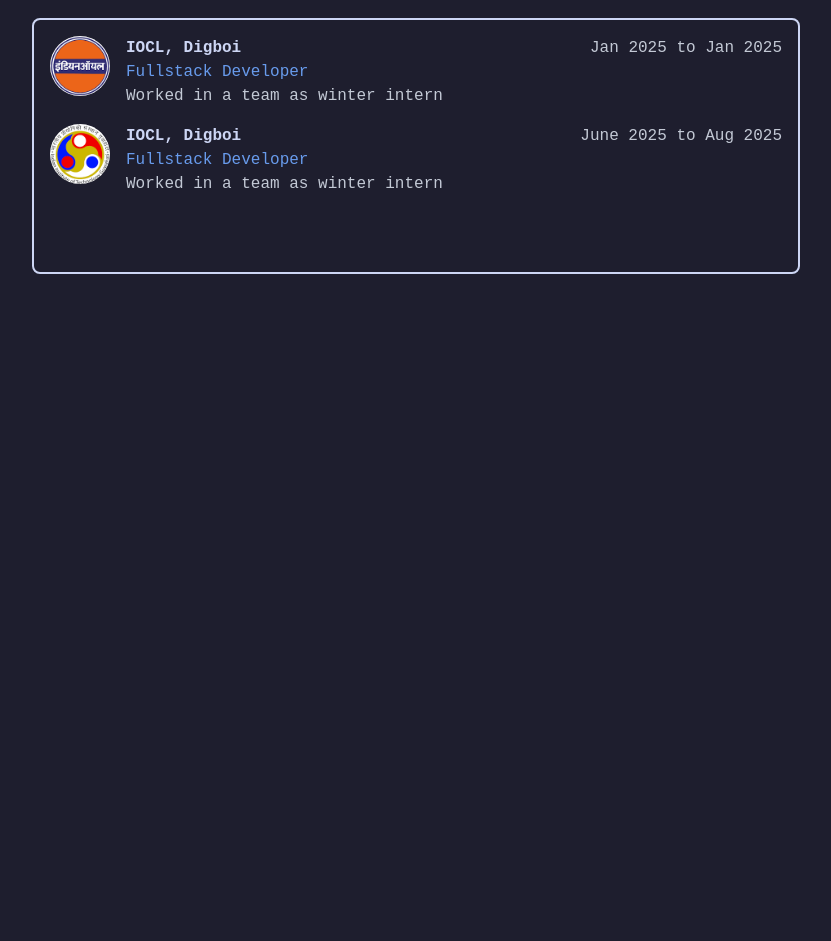
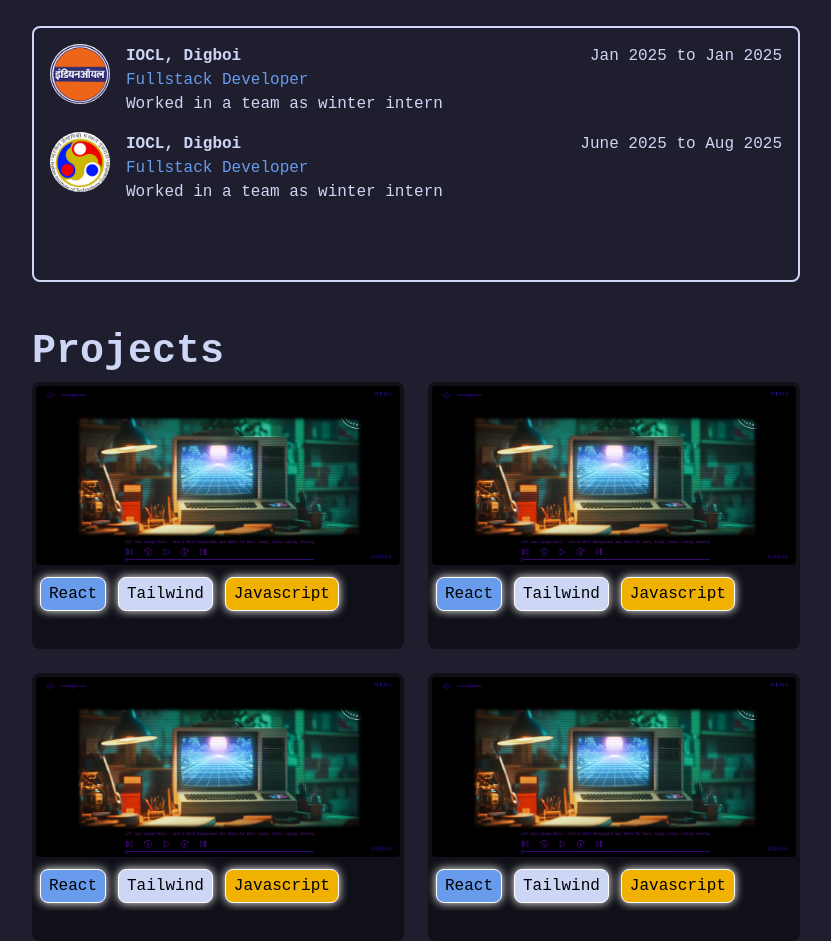
Before and after one commit to escursio675/Pfolio, a Next.js app in the folder pfolio/: page / in a window 1280 px wide. Shown: the part 488-1429 px from the top of the page, without its empty margins (160-991 px from the left). Before the commit the page ends 1056 px from the top, so only its background shows below. Built offline with nearby package versions, Linux system fonts and the light colour scheme.

Commit message:
Basic implementation of Socials section

```diff
--- a/pfolio/app/globals.css
+++ b/pfolio/app/globals.css
@@ -15,7 +15,7 @@ h2{
   color: #689bec;
 }
 
-p{
+body{
     color: #c3c9d5;
     text-align: justify;
 }
--- a/pfolio/app/page.tsx
+++ b/pfolio/app/page.tsx
@@ -1,6 +1,7 @@
 import NameReveal from "@/components/name-reveal"
 import ExperienceAndEducation from "@/components/experience-and-education"
 import Socials from "@/components/socials"
+import Projects from "@/components/projects"
 
 import { intro } from "@/data/text"
 
@@ -17,6 +18,8 @@ export default function Home(){
 
       <ExperienceAndEducation />
 
+      <Projects />
+
 
     </>
   )
--- a/pfolio/components/experience-and-education.tsx
+++ b/pfolio/components/experience-and-education.tsx
@@ -16,9 +16,8 @@ export default function ExperienceAndEducation () {
 
     return(
         <>
-        {/*dont forget to check resonsiveness */}
 
-            <div className="w-full mt-[2rem] flex justify-center flex-col">
+            <div className="w-full mt-10 flex justify-center flex-col">
 
                 <div className="flex justify-center w-full h-8 mb-7 rounded-lg
                 bg-[#cdd6f4]">
--- /dev/null
+++ b/pfolio/components/projects.tsx
@@ -0,0 +1,122 @@
+"use client";
+
+import { Project, projects } from "@/data/project"
+
+import { useState } from "react"
+import Image from "next/image"
+
+
+export default function Projects(){
+    return(
+        <>
+            <div className="w-full mt-10">
+                <h1 className="text-[2.5rem]">Projects</h1>
+                <div className="w-full h-full grid xl:grid-cols-2 grid-cols-1 gap-6">
+                    <div className="bg-[#101018] w-full h-full rounded-lg ">
+                        <div className="w-full  overflow-hidden">
+                            <Image
+                            src="/lofe.png"
+                            alt="project"
+                            width={800}
+                            height={400}
+                            className="object-cover w-full h-auto p-1 rounded-lg"
+                            />
+                            <div className="text-black flex gap-3 m-2
+                            ">
+                                <p className="xl:rounded-lg rounded-md
+                                xl:px-2 xl:py-1 px-2 py-1 bg-[#689bec]
+                                border border-white shadow-[0_0_10px_white]">React</p>
+                                <p className="xl:rounded-lg rounded-md
+                                xl:px-2 xl:py-1 px-2 py-1 bg-[#cdd6f4]
+                                border border-white shadow-[0_0_10px_white]">Tailwind</p>
+                                <p className="xl:rounded-lg rounded-md
+                                xl:px-2 xl:py-1 px-2 py-1 bg-yellow-500
+                                border border-white shadow-[0_0_10px_white]">Javascript</p>
+                            </div>
+                        </div>
+                    </div>
+                    <div className="bg-[#101018] w-full h-full rounded-lg ">
+                        <div className="w-full  overflow-hidden">
+                            <Image
+                            src="/lofe.png"
+                            alt="project"
+                            width={800}
+                            height={400}
+                            className="object-cover w-full h-auto p-1 rounded-lg"
+                            />
+                            <div className="text-black flex gap-3 m-2
+                            ">
+                                <p className="xl:rounded-lg rounded-md
+                                xl:px-2 xl:py-1 px-2 py-1 bg-[#689bec]
+                                border border-white shadow-[0_0_10px_white]">React</p>
+                                <p className="xl:rounded-lg rounded-md
+                                xl:px-2 xl:py-1 px-2 py-1 bg-[#cdd6f4]
+                                border border-white shadow-[0_0_10px_white]">Tailwind</p>
+                                <p className="xl:rounded-lg rounded-md
+                                xl:px-2 xl:py-1 px-2 py-1 bg-yellow-500
+                                border border-white shadow-[0_0_10px_white]">Javascript</p>
+                            </div>
+                        </div>
+                    </div>
+                    <div className="bg-[#101018] w-full h-full rounded-lg ">
+                        <div className="w-full  overflow-hidden">
+                            <Image
+                            src="/lofe.png"
+                            alt="project"
+                            width={800}
+                            height={400}
+                            className="object-cover w-full h-auto p-1 rounded-lg"
+                            />
+                            <div className="text-black flex gap-3 m-2
+                            ">
+                                <p className="xl:rounded-lg rounded-md
+                                xl:px-2 xl:py-1 px-2 py-1 bg-[#689bec]
+                                border border-white shadow-[0_0_10px_white]">React</p>
+                                <p className="xl:rounded-lg rounded-md
+                                xl:px-2 xl:py-1 px-2 py-1 bg-[#cdd6f4]
+                                border border-white shadow-[0_0_10px_white]">Tailwind</p>
+                                <p className="xl:rounded-lg rounded-md
+                                xl:px-2 xl:py-1 px-2 py-1 bg-yellow-500
+                                border border-white shadow-[0_0_10px_white]">Javascript</p>
+                            </div>
+                        </div>
+                    </div>
+                    <div className="bg-[#101018] w-full h-full rounded-lg ">
+                        <div className="w-full  overflow-hidden">
+                            <Image
+                            src="/lofe.png"
+                            alt="project"
+                            width={800}
+                            height={400}
+                            className="object-cover w-full h-auto p-1 rounded-lg"
+                            />
+                            <div className="text-black flex gap-3 m-2
+                            ">
+                                <p className="xl:rounded-lg rounded-md
+                                xl:px-2 xl:py-1 px-2 py-1 bg-[#689bec]
+                                border border-white shadow-[0_0_10px_white]">React</p>
+                                <p className="xl:rounded-lg rounded-md
+                                xl:px-2 xl:py-1 px-2 py-1 bg-[#cdd6f4]
+                                border border-white shadow-[0_0_10px_white]">Tailwind</p>
+                                <p className="xl:rounded-lg rounded-md
+                                xl:px-2 xl:py-1 px-2 py-1 bg-yellow-500
+                                border border-white shadow-[0_0_10px_white]">Javascript</p>
+                            </div>
+                        </div>
+                    </div>
+
+
+                </div>
+            </div>
+        </>
+    )
+}
+
+{/*
+    <div className="bg-[#cdd6f4] w-full h-full rounded-lg ">
+                    </div>
+                    <div className="bg-[#cdd6f4] w-full h-full rounded-lg ">
+                    </div>
+                    <div className="bg-[#cdd6f4] w-full h-full rounded-lg ">
+                    </div>
+*/}
--- /dev/null
+++ b/pfolio/data/project.ts
@@ -0,0 +1,52 @@
+import { StaticImageData } from "next/image"
+
+import lofe from "@/public/lofe.png"
+
+type Techstack = {
+    tech: string;
+    hue: string;
+}
+
+export type Project = {
+    ss: StaticImageData;
+    title: string;
+    techstack: Techstack[];
+    description: string;
+};
+
+const LOFeTech: Techstack[] = [
+    {tech: "React", hue: "#689bec"},
+    {tech: "Tailwind", hue: "#cdd6f4"},
+    {tech: "JavaScript", hue: "#ffff00"},
+]
+
+export const projects: Project[] = [
+{
+    ss: lofe,
+    title: "LOFe",
+    techstack: LOFeTech,
+    description: "Sicks tunes"
+
+},
+{
+    ss: lofe,
+    title: "LOFe",
+    techstack: LOFeTech,
+    description: "Sicks tunes"
+
+},
+{
+    ss: lofe,
+    title: "LOFe",
+    techstack: LOFeTech,
+    description: "Sicks tunes"
+
+},
+{
+    ss: lofe,
+    title: "LOFe",
+    techstack: LOFeTech,
+    description: "Sicks tunes"
+
+}
+]
```
Also changed, not shown: pfolio/public/lofe.png (added).
